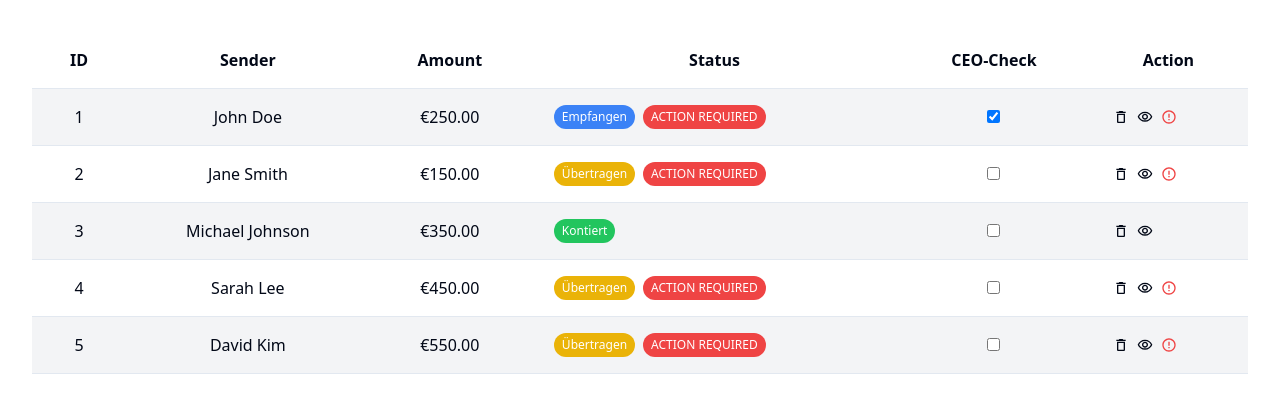
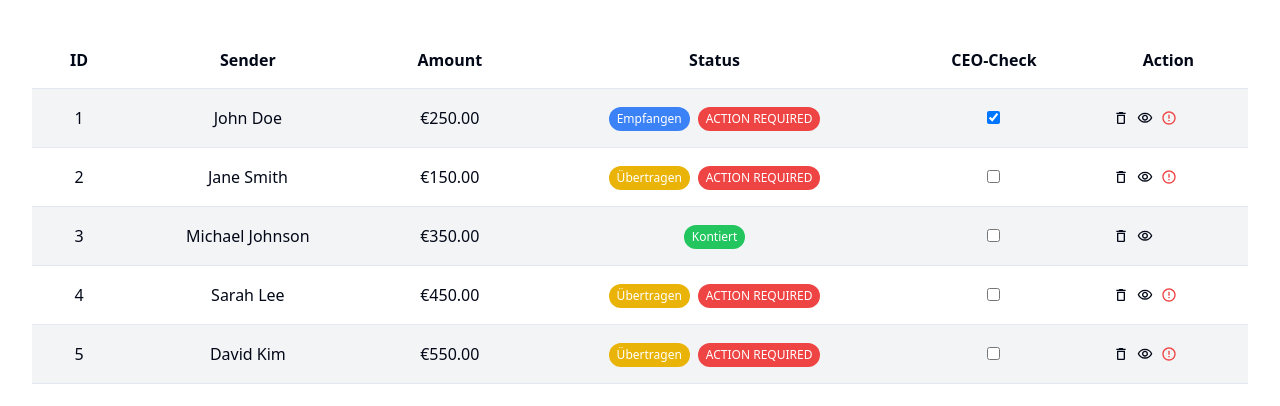
Before and after one commit to GPT-Engineer-App/column-recreator, a React (Vite) app: page / in a window 1280 px wide. Shown: the top 406 px of the page. Built offline with nearby package versions, Linux system fonts and the light colour scheme.

Commit message:
Fixed the status tags to ensure they all have a tag-like rounded background similar to the "Action Required" tag.

```diff
--- a/src/components/Table.jsx
+++ b/src/components/Table.jsx
@@ -29,7 +29,7 @@ const Table = () => {
     }
 
     return (
-      <div className="flex items-center space-x-2">
+      <div className="inline-block space-x-2">
         <span className={`inline-block ${bgColor} ${textColor} px-2 py-1 rounded-full text-xs`}>
           {status}
         </span>
```
